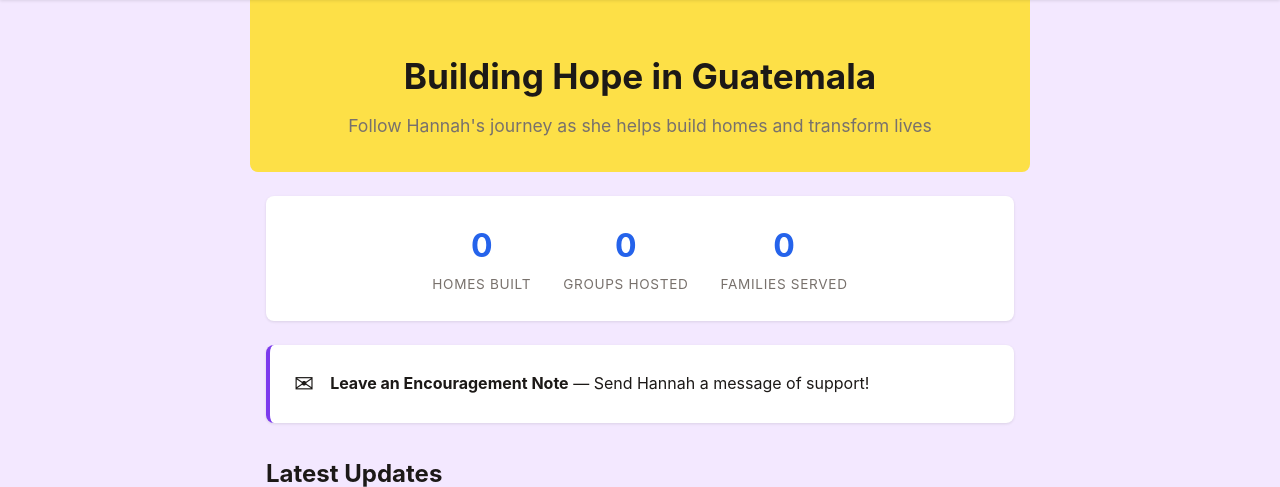
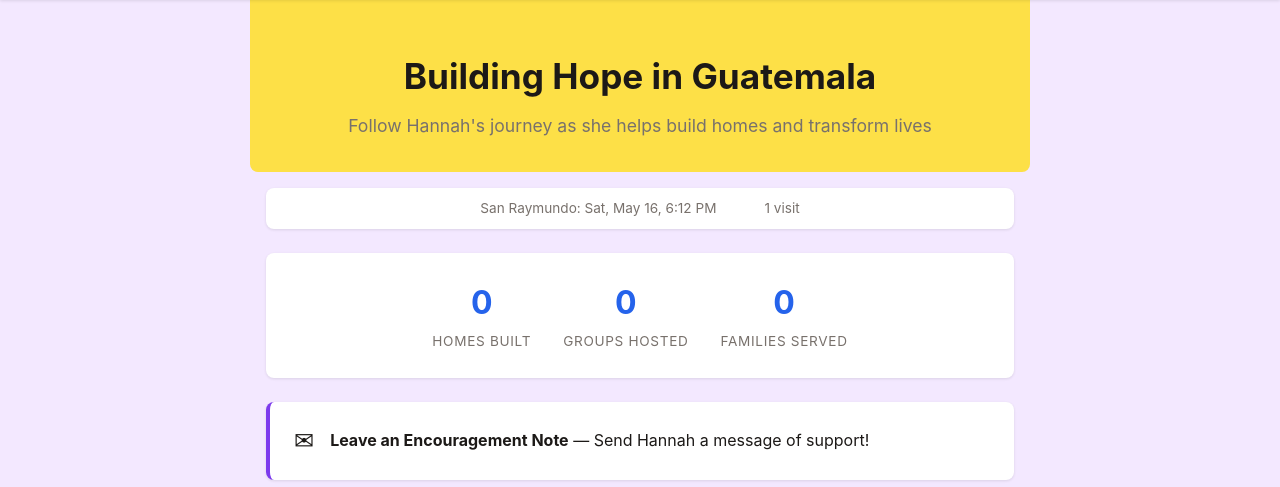
Before and after one commit to jbsornig/hannahs-blog, a Node server app: page / in a window 1280 px wide. Shown: the part 60-547 px from the top of the page. Run offline with Node 20, Linux system fonts and the light colour scheme; data comes from the database, SQL or seed files in the repository; data that the repository does not hold is empty; some libraries are stand-ins or nearby versions.

Commit message:
feat: visitor counter, live clock, and weather for San Raymundo
Homepage now shows a location bar with:
- Live time/date in Guatemala timezone
- Current weather from Open-Meteo (no API key needed)
- Total visitor count that increments on each homepage load

Co-Authored-By: Claude Opus 4.6 <noreply@anthropic.com>

```diff
--- a/public/css/style.css
+++ b/public/css/style.css
@@ -112,6 +112,22 @@ img { max-width: 100%; height: auto; display: block; }
 }
 .hero h1 { font-size: 2.2rem; color: var(--text); margin-bottom: 0.5rem; }
 .hero-subtitle { color: var(--text-light); font-size: 1.1rem; }
+
+/* === Location Bar === */
+.location-bar {
+  display: flex;
+  justify-content: center;
+  gap: 1.5rem;
+  padding: 0.6rem 1rem;
+  background: var(--bg-card);
+  border-radius: var(--radius);
+  box-shadow: var(--shadow);
+  margin-top: 1rem;
+  font-size: 0.85rem;
+  color: var(--text-light);
+  flex-wrap: wrap;
+}
+.location-item { white-space: nowrap; }
 
 /* === Stats Bar === */
 .stats-bar {
--- a/server/db.js
+++ b/server/db.js
@@ -127,6 +127,7 @@ function initialize() {
   insertStat.run('homes_completed', 0);
   insertStat.run('groups_hosted', 0);
   insertStat.run('families_served', 0);
+  insertStat.run('visitor_count', 0);
 
   // Seed default settings
   const insertSetting = db.prepare('INSERT OR IGNORE INTO settings (key, value) VALUES (?, ?)');
--- a/server/routes-public.js
+++ b/server/routes-public.js
@@ -32,7 +32,10 @@ router.get('/', (req, res) => {
 
   const encouragementCount = db.prepare('SELECT COUNT(*) as count FROM encouragements').get().count;
 
-  res.render('home', { posts, stats, settings, recentPrayers, encouragementCount, page: 'home', subscribe: req.query.subscribe || null });
+  db.prepare("UPDATE stats SET value = value + 1 WHERE key = 'visitor_count'").run();
+  const visitorCount = db.prepare("SELECT value FROM stats WHERE key = 'visitor_count'").get();
+
+  res.render('home', { posts, stats, settings, recentPrayers, encouragementCount, visitorCount: visitorCount ? visitorCount.value : 0, page: 'home', subscribe: req.query.subscribe || null });
 });
 
 // All posts (with optional category filter)
--- a/views/home.ejs
+++ b/views/home.ejs
@@ -4,6 +4,12 @@
   <h1><%= settings.hero_title || 'Building Hope in Guatemala' %></h1>
   <p class="hero-subtitle"><%= settings.hero_subtitle || "Follow Hannah's journey as she helps build homes and transform lives" %></p>
 </section>
+
+<div class="location-bar">
+  <span class="location-item" id="gt-time"></span>
+  <span class="location-item" id="gt-weather"></span>
+  <span class="location-item"><%= visitorCount %> visit<%= visitorCount !== 1 ? 's' : '' %></span>
+</div>
 
 <section class="stats-bar">
   <% if (settings.trip_start) { %>
@@ -152,4 +158,28 @@
   <% } %>
 </section>
 
+<script>
+(function() {
+  function updateClock() {
+    var now = new Date();
+    var opts = { timeZone: 'America/Guatemala', hour: 'numeric', minute: '2-digit', weekday: 'short', month: 'short', day: 'numeric' };
+    var el = document.getElementById('gt-time');
+    if (el) el.textContent = 'San Raymundo: ' + now.toLocaleString('en-US', opts);
+  }
+  updateClock();
+  setInterval(updateClock, 60000);
+
+  fetch('https://api.open-meteo.com/v1/forecast?latitude=14.7653&longitude=-90.5956&current=temperature_2m,weather_code&temperature_unit=fahrenheit')
+    .then(function(r) { return r.json(); })
+    .then(function(data) {
+      var temp = Math.round(data.current.temperature_2m);
+      var code = data.current.weather_code;
+      var desc = code === 0 ? 'Clear' : code <= 3 ? 'Partly Cloudy' : code <= 48 ? 'Cloudy' : code <= 67 ? 'Rain' : code <= 77 ? 'Snow' : 'Storms';
+      var el = document.getElementById('gt-weather');
+      if (el) el.textContent = temp + '°F ' + desc;
+    })
+    .catch(function() {});
+})();
+</script>
+
 <%- include('layouts/footer') %>
```
